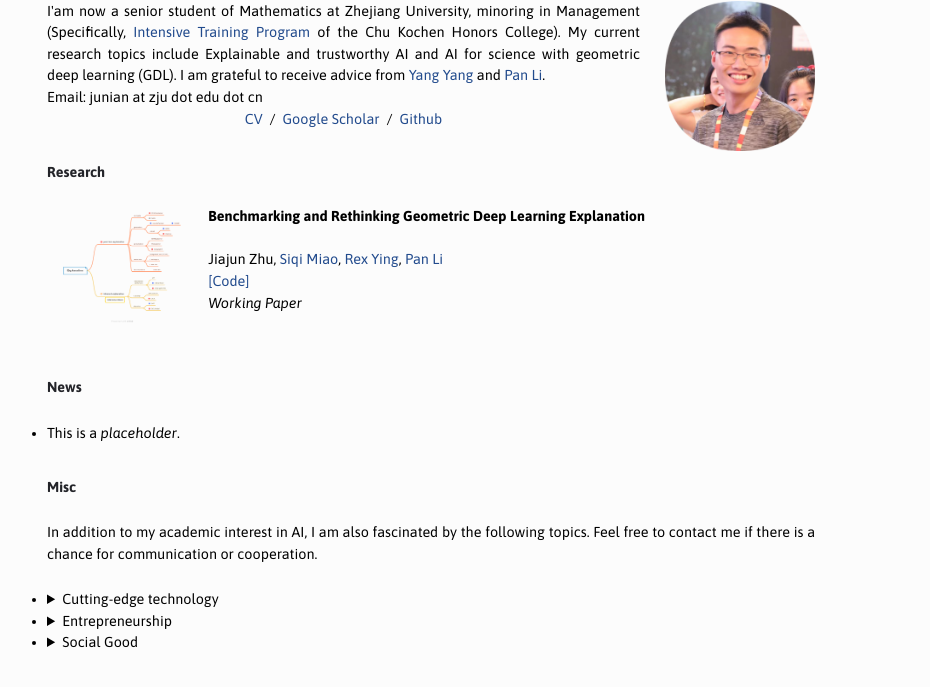
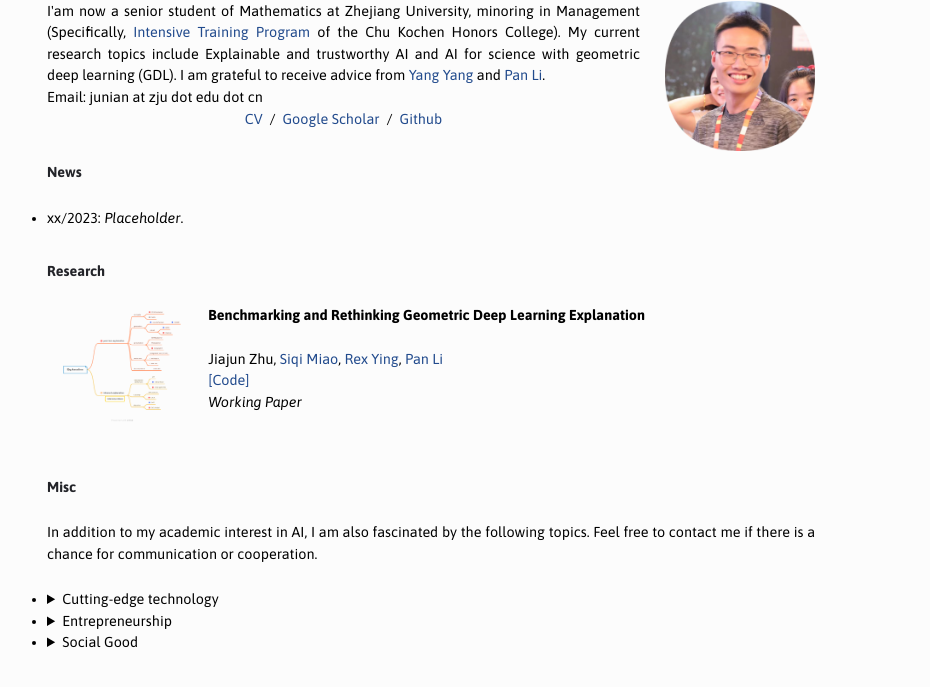
Before and after one commit to jurray-jiajun/jurray-jiajun.github.io, a plain HTML site: page index.html in a window 1280 px wide. Shown: the part 117-804 px from the top of the page, without its empty margins (209-1139 px from the left). Drawn offline with nearby package versions, Linux system fonts and the light colour scheme.

Commit message:
finetune resume

```diff
--- a/index.html
+++ b/index.html
@@ -101,6 +101,16 @@
                 </div>
             </section>
 
+            <!--==================== NEWS ====================-->
+            <section class="section" id="news">
+                <div class="container grid">
+                    <div class="paragraph">News</div>
+                    <ul>
+                        <li>xx/2023: <i>Placeholder</i>.</li>
+                    </ul>
+                </div>
+            </section>
+
             <!--==================== PUBLICATIONS ====================-->
             <a class="anchor" id="research"></a>
             <section class="section">
@@ -158,14 +168,7 @@
                 </div>
             </section>
 
-            <section class="section" id="news">
-                <div class="container grid">
-                    <div class="paragraph">News</div>
-                    <ul>
-                        <li>This is a <i>placeholder</i>.</li>
-                    </ul>
-                </div>
-            </section>
+
 
             <section class="section" id="misc">
                 <div class="container grid">
```
